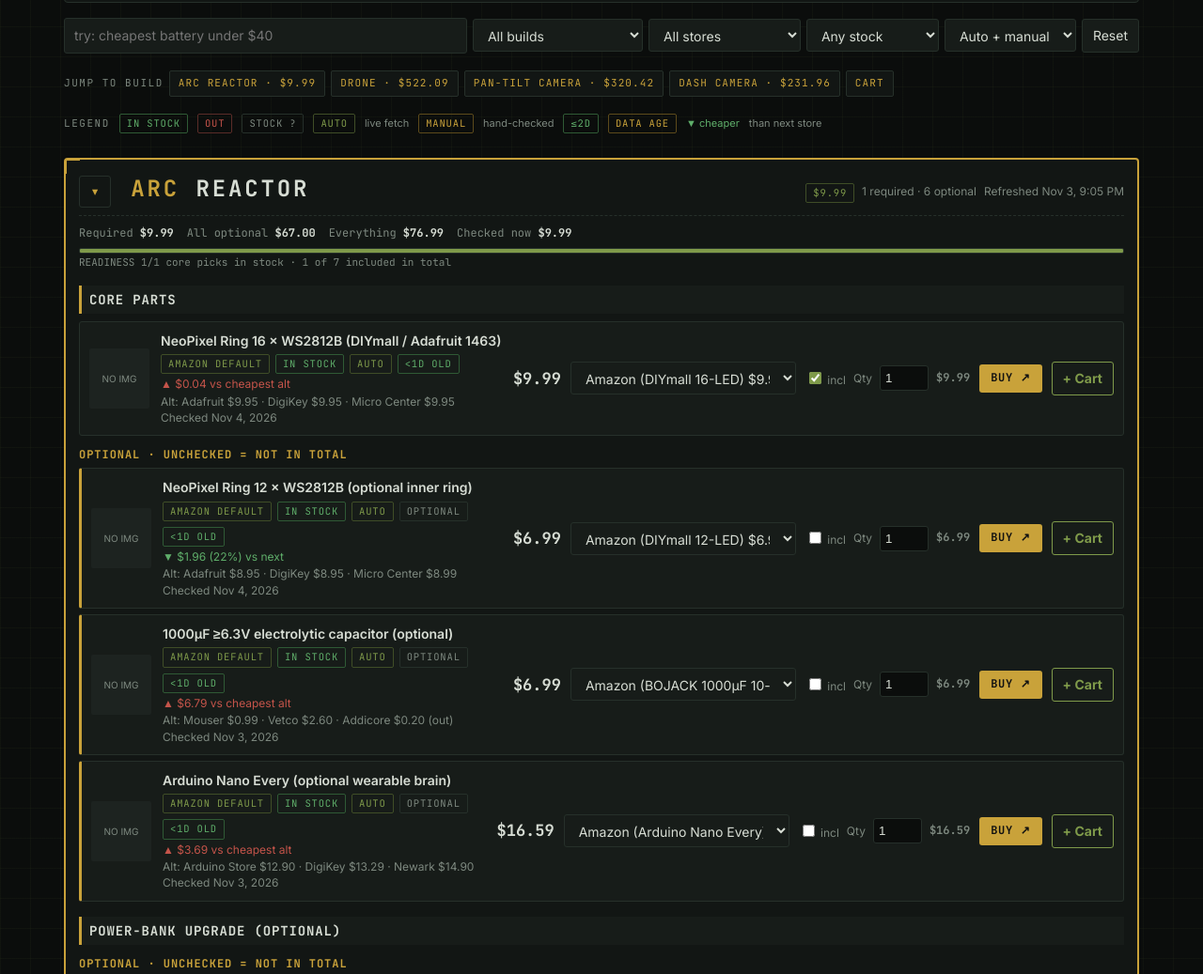
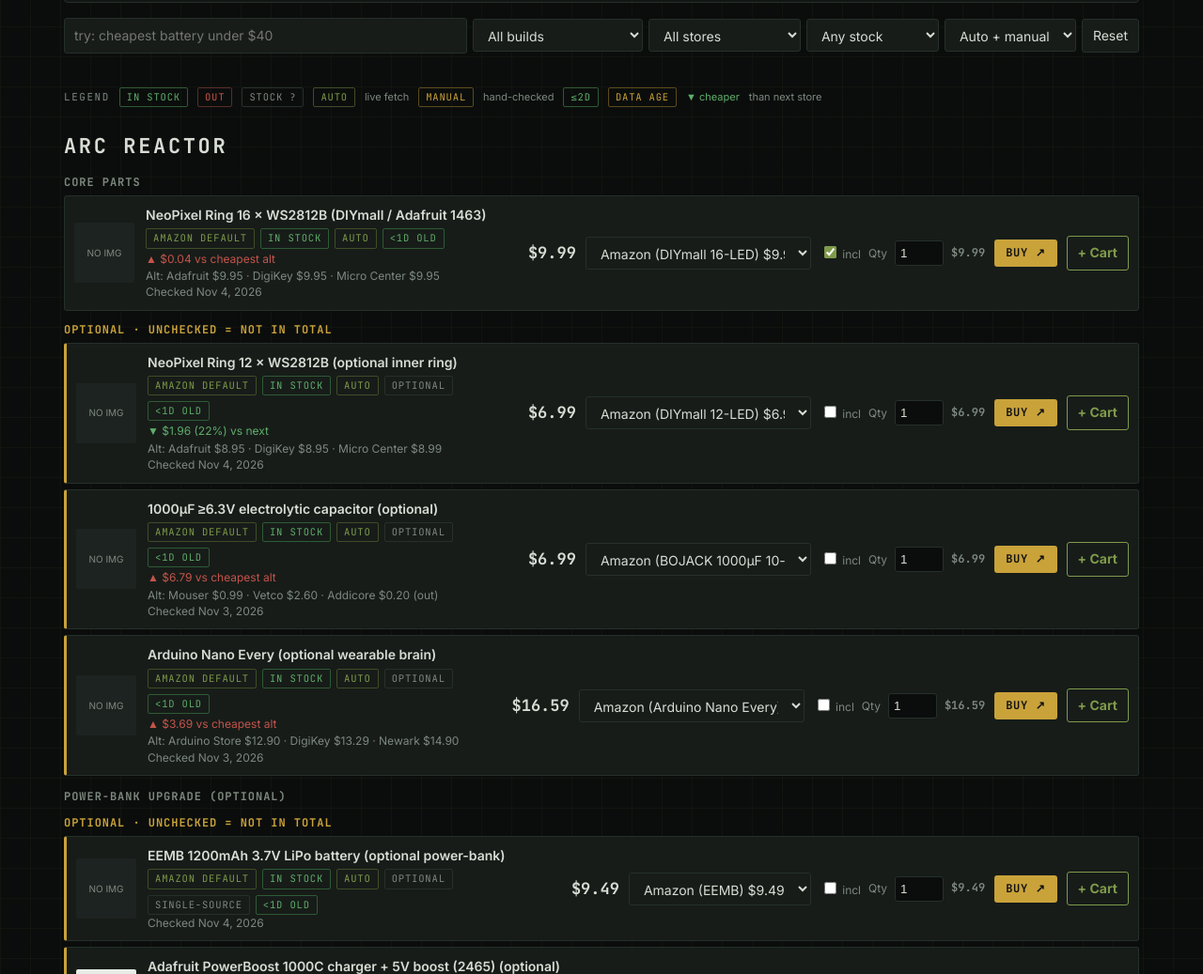
Before and after one commit to davesaul303/pullerup, a plain HTML site: page index.html in a window 1280 px wide. Shown: the part 900-1937 px from the top of the page at 94% size. Drawn offline with Linux system fonts and the light colour scheme; grey boxes are pictures that could not be loaded.

Commit message:
Shop: clean flat build layout (no boxes/folds/subtotals); v=20261104-clean

```diff
--- a/index.html
+++ b/index.html
@@ -1,6 +1,6 @@
 <!doctype html><html data-hub="shop"><head><meta charset="utf-8"><meta name="viewport" content="width=device-width,initial-scale=1"><title>Pullerup</title>
 <meta http-equiv="Cache-Control" content="no-cache, no-store, must-revalidate">
-<meta name="pullerup-cache-v" content="20261104-sections">
+<meta name="pullerup-cache-v" content="20261104-clean">
 <link rel="preconnect" href="https://fonts.googleapis.com"><link href="https://fonts.googleapis.com/css2?family=JetBrains+Mono:wght@400;700&family=Inter:wght@400;600;700&display=swap" rel="stylesheet">
 <style>
 :root{--bg:#0b0d0c;--pn:#121614;--pn2:#171c19;--ln:#26302a;--tx:#d7ddd4;--mu:#7d887f;--ac:#c9a23a;--ol:#7f9a4a;--rd:#c4544a;--gn:#5fae6a}
@@ -49,10 +49,9 @@
 input[type=number]{width:62px;height:40px;font-size:16px}input[type=checkbox]{width:24px;height:24px}.cline select{width:100%}.sumg{grid-template-columns:1fr 1fr}.kv b{font-size:17px}}
 .fbar{display:flex;gap:6px;flex-wrap:wrap;align-items:center;margin-top:16px}.fbar input[type=search]{flex:1 1 200px;background:var(--pn2);color:var(--tx);border:1px solid var(--ln);border-radius:3px;padding:8px 10px;font:inherit}
 .jn{display:flex;gap:6px;flex-wrap:wrap;margin-top:10px;padding:8px 0;align-items:center}
-.bsec{border:2px solid var(--ac);margin-top:26px}.bsec>.ph h2{font-size:24px}.bsec.col>:not(.ph){display:none}.bsec.col>.ph{border-bottom:0;margin-bottom:0}
-.bt{background:transparent;border:1px solid var(--ln);color:var(--ac);font-size:16px;min-width:34px;min-height:34px;padding:0;margin-right:4px;cursor:pointer}
-.bsub{display:flex;flex-wrap:wrap;gap:6px 14px;font:12px "JetBrains Mono",monospace;color:var(--mu);margin:0 0 8px}.bsub b{color:var(--tx)}
-h3.sg{margin:16px 0 8px;padding:6px 8px;background:var(--pn2);border-left:3px solid var(--ac);font:700 14px "JetBrains Mono",monospace;letter-spacing:.06em;text-transform:uppercase;color:var(--tx)}.jn a{font-family:"JetBrains Mono",monospace;font-size:11px;letter-spacing:.1em;text-transform:uppercase;color:var(--ac);text-decoration:none;border:1px solid var(--ln);padding:5px 9px;border-radius:2px;background:var(--pn)}
+.bflat{margin-top:28px;padding-top:18px;border-top:1px solid var(--ln);scroll-margin-top:70px}.bflat:first-child{border-top:0;margin-top:8px}
+.bh{font-size:22px;font-weight:700;margin:0 0 8px;color:var(--tx)}
+h3.sg{margin:14px 0 6px;font:700 12px "JetBrains Mono",monospace;letter-spacing:.08em;text-transform:uppercase;color:var(--mu)}
 .bar2{height:6px;background:#1d2320;border:1px solid var(--ln);border-radius:2px;overflow:hidden;display:flex;margin:4px 0 2px}.bar2 i{display:block;background:var(--ol)}.bar2 i.o{background:var(--rd)}
 .rd{font-size:11px;color:var(--mu);font-family:"JetBrains Mono",monospace;margin-bottom:8px}
 table.st{width:100%;border-collapse:collapse;font-size:12px;margin-top:10px;font-family:"JetBrains Mono",monospace}table.st th,table.st td{border-bottom:1px solid var(--ln);padding:5px 6px;text-align:left}table.st th{color:var(--mu);font-weight:400;letter-spacing:.1em;text-transform:uppercase;font-size:10.5px}table.st td.n{text-align:right}
@@ -176,7 +175,6 @@
  <a class="buy" href="${s.url}" target="_blank" rel="noopener">BUY ↗</a><button class="addb" data-addp="${it.id}" ${CART[it.id]?"disabled":""}>${CART[it.id]?"✓ In cart":"+ Cart"}</button></div>`;return c}
 function bTot(b){let t=0,n=0,o=0,ot=0;DATA.items.filter(i=>BGN[i.group]===b).forEach(i=>{const s=i.stores[bestIdx(i)];if(i.optional){o++;if(usd(s))ot+=s.price*i.qty;return}n++;if(usd(s))t+=s.price*i.qty});return [t,n,o,ot]}
 function bInc(b){let t=0;DATA.items.filter(i=>BGN[i.group]===b&&i.inc).forEach(i=>{const s=cur(i);if(usd(s))t+=s.price*i.q});return t}
-const COL=JSON.parse(localStorage.getItem("pcol")||"{}");
 function render(){
  const m=document.getElementById("main");m.innerHTML="";const mode=document.getElementById("sort").value;
  const panel=(title,right)=>{const p=document.createElement("section");p.className="panel";p.innerHTML=`<div class="ph"><h2>${title}</h2><span class="meta">${right}</span></div>`;m.appendChild(p);return p};
@@ -184,9 +182,7 @@
  if(mode==="group"&&!flat){for(const b in BNM){const its=DATA.items.filter(i=>BGN[i.group]===b);if(!its.length)continue;const [t,n,o,ot]=bTot(b);
   const old=its.map(i=>i.refreshed||DATA.refreshed).sort()[0];
   const sel=its.filter(i=>!i.optional),ins=sel.filter(i=>cur(i).in_stock===true).length,inc=its.filter(i=>i.inc).length;
-  const p=panel(`<button class="bt" data-col="${b}" aria-label="Show or hide">${COL[b]?"▸":"▾"}</button> `+BNM[b].replace(/^(\S+)/,"<i>$1</i>"),`<span class="chip auto mono">$${t.toFixed(2)}</span><span>${n} required${o?` · ${o} optional`:""}</span><span>Refreshed ${tstamp(old)}</span>`);p.id="b-"+b;p.classList.add("bsec");if(COL[b])p.classList.add("col");
-  p.insertAdjacentHTML("beforeend",`<div class="bsub"><span>Required <b>$${t.toFixed(2)}</b></span>${o?`<span>All optional <b>$${ot.toFixed(2)}</b></span><span>Everything <b>$${(t+ot).toFixed(2)}</b></span>`:""}<span>Checked now <b>$${bInc(b).toFixed(2)}</b></span></div>`);
-  p.insertAdjacentHTML("beforeend",`<div class="bar2"><i style="width:${ins/sel.length*100}%"></i><i class="o" style="width:${(sel.length-ins)/sel.length*100}%"></i></div><div class="rd">READINESS ${ins}/${sel.length} core picks in stock · ${inc} of ${its.length} included in total</div>`);
+  const p=document.createElement("section");p.className="bflat";p.id="b-"+b;p.innerHTML=`<h2 class="bh">${BNM[b]}</h2>`;m.appendChild(p);
   for(const g of Object.keys(G).filter(g=>BGN[g]===b)){const li=its.filter(i=>i.group===g&&pass(i));if(!li.length)continue;if(Object.keys(G).filter(x=>BGN[x]===b).length>1){const h=document.createElement("h3");h.className="sg";h.textContent=G[g];p.appendChild(h)}
    const req=li.filter(i=>!i.optional),opt=li.filter(i=>i.optional);
    if(req.length){const r=document.createElement("div");r.className="rows";req.forEach(i=>r.appendChild(partEl(i)));p.appendChild(r)}
@@ -210,7 +206,7 @@
  document.getElementById("lr").textContent="Last refresh: "+tstamp(DATA.refreshed);
  const fs=document.getElementById("fs");if(fs.options.length<2){ss.forEach(x=>fs.add(new Option(x,x)));const fb=document.getElementById("fb");for(const b in BNM)fb.add(new Option(BNM[b],b));
   }
- document.getElementById("jn").innerHTML='<span class="lbl">Jump to build</span>'+Object.entries(BNM).map(([k,v])=>`<a href="#b-${k}">${v.replace(/ \(.*/,"")} · $${bTot(k)[0].toFixed(2)}</a>`).join("")+'<a href="#cart">Cart</a>'
+ document.getElementById("jn").innerHTML=""
 }
 document.addEventListener("change",e=>{const d=e.target.dataset,f=id=>DATA.items.find(i=>i.id===id);
  if(d.inc)f(d.inc).inc=e.target.checked;if(d.sel)f(d.sel).sel=+e.target.value;if(d.q)f(d.q).q=Math.max(0,+e.target.value||0);
@@ -328,8 +324,7 @@
 let tipI=0,tipT;function showTip(){if(sessionStorage.getItem("bentipoff")||document.getElementById("ben").classList.contains("open"))return;const t=document.getElementById("bentip");document.getElementById("bentxt").textContent=TIPS[tipI++%TIPS.length];t.hidden=false;clearTimeout(tipT);tipT=setTimeout(()=>{t.hidden=true;setTimeout(showTip,25000)},9000)}
 setTimeout(showTip,2500);
 document.getElementById("bentip").onclick=e=>{if(e.target.id==="bentipx"){sessionStorage.setItem("bentipoff","1");document.getElementById("bentip").hidden=true;e.stopPropagation();return}document.getElementById("bentip").hidden=true;openBen(true)};
-document.addEventListener("click",e=>{const b=e.target.dataset&&e.target.dataset.col;if(!b)return;COL[b]=!COL[b];localStorage.setItem("pcol",JSON.stringify(COL));render()});
-function jumpBuild(){const id=(location.hash||"").slice(1);if(/^b-/.test(id)&&COL[id.slice(2)]){delete COL[id.slice(2)];localStorage.setItem("pcol",JSON.stringify(COL));render()}if(/^b-/.test(id)){const el=document.getElementById(id);if(el){el.scrollIntoView({block:"start"});return}}}
+function jumpBuild(){const id=(location.hash||"").slice(1);if(/^b-/.test(id)){const el=document.getElementById(id);if(el){el.scrollIntoView({block:"start"});return}}}
 window.addEventListener("hashchange",()=>{showTab();jumpBuild()});
 renderCart();
 let bqT;document.getElementById("bq").addEventListener("input",()=>{clearTimeout(bqT);bqT=setTimeout(()=>think(renderBuildQ),450)});document.getElementById("bq").addEventListener("keydown",e=>{if(e.key==="Enter"){clearTimeout(bqT);think(renderBuildQ)}});document.getElementById("pq").addEventListener("input",renderPartQ);
@@ -339,6 +334,6 @@
 for(const id of ["fb","fs","fk","fm","q"])document.getElementById(id).addEventListener("change",e=>e.stopPropagation());
 document.getElementById("fx").onclick=()=>{for(const k in F)F[k]="";PQ=parseQ("");for(const id in map)document.getElementById(id).value="";render()};
 document.addEventListener("keydown",e=>{if(e.key==="/"&&document.activeElement.tagName!=="INPUT"){e.preventDefault();document.getElementById("q").focus()}if(e.key==="Escape"&&document.getElementById("ben").classList.contains("open")){document.getElementById("benx").click();return}if(e.key==="Escape"){document.getElementById("fx").click();if(["bq","pq"].includes(document.activeElement.id)){document.activeElement.value="";renderBuildQ();renderPartQ()}}})}
-</script><script src="shared/hub.js?v=20261104-sections"></script>
-<script src="shared/links.js?v=20261104-sections"></script>
+</script><script src="shared/hub.js?v=20261104-clean"></script>
+<script src="shared/links.js?v=20261104-clean"></script>
 </body></html>
```
